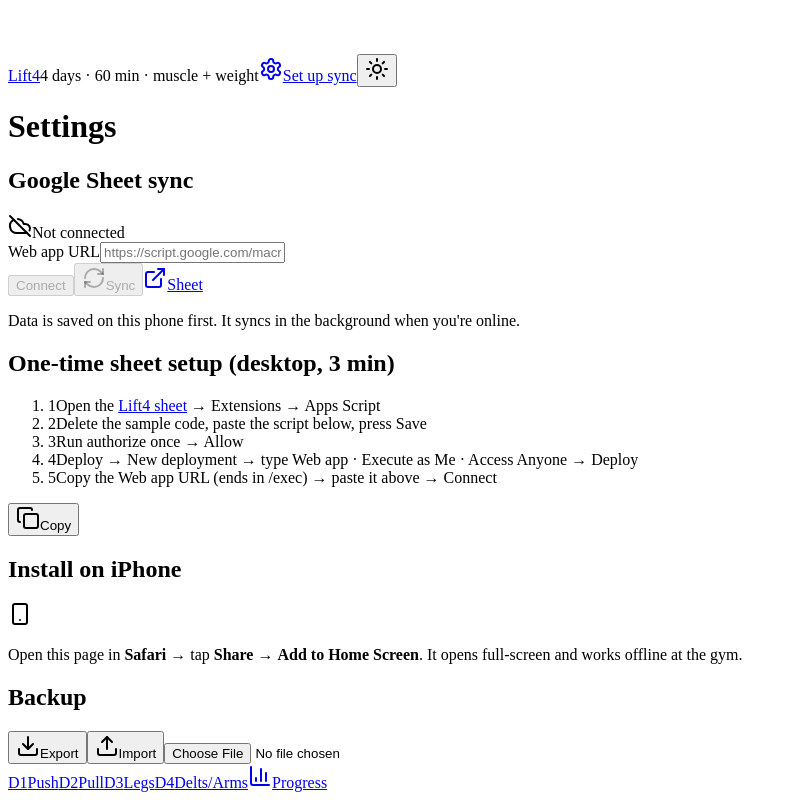
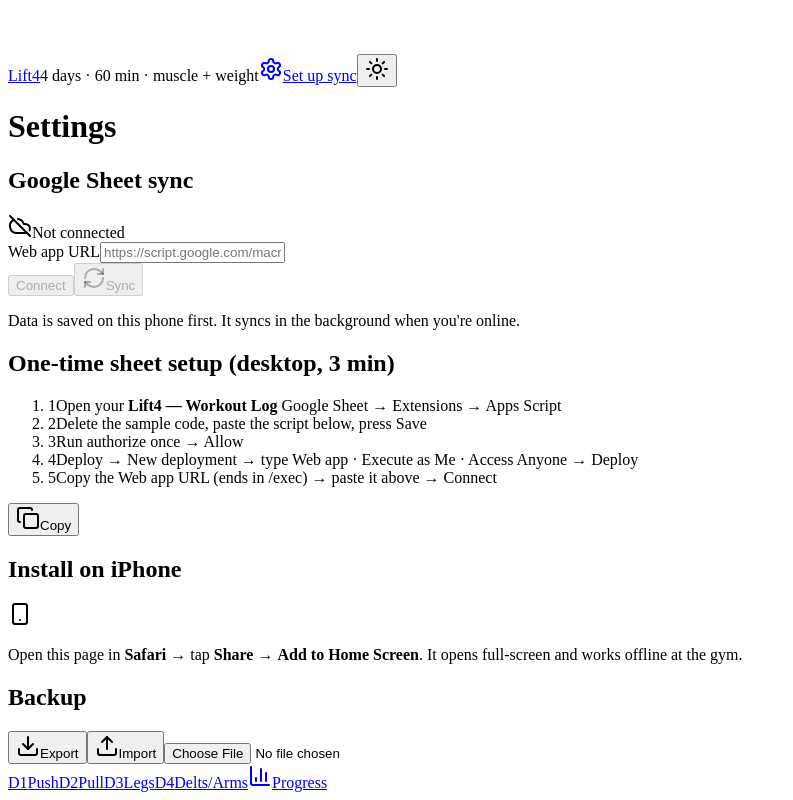
Before and after one commit to Sidshx/lift4, a React (Vite) app in the folder client/: page /#/settings in a window 1280 px wide. Shown: the part 1230-2030 px from the top of the page, without its empty margins (0-793 px from the left). Built offline with nearby package versions, Linux system fonts and the light colour scheme; a web font is replaced by a local one.

Commit message:
Move sheet link to runtime

```diff
--- a/client/src/lib/store.ts
+++ b/client/src/lib/store.ts
@@ -33,6 +33,7 @@
   sessions: SessionRec[];
   bodyweights: BwRec[];
   syncUrl: string;
+  sheetUrl: string;
   lastSync: number | null;
   status: SyncStatus;
   lastError: string;
@@ -55,7 +56,7 @@
 export const persistent = !!storage;
 
 function load(): State {
-  const base: State = { sets: [], sessions: [], bodyweights: [], syncUrl: "", lastSync: null, status: "off", lastError: "" };
+  const base: State = { sets: [], sessions: [], bodyweights: [], syncUrl: "", sheetUrl: "", lastSync: null, status: "off", lastError: "" };
   try {
     const raw = storage?.getItem(KEY);
     if (raw) {
@@ -155,6 +156,10 @@
   });
 }
 
+export function setSheetUrl(sheetUrl: string) {
+  set({ sheetUrl }, true, false);
+}
+
 export function setStatus(status: SyncStatus, lastError = "") {
   set({ status, lastError }, false);
 }
--- a/client/src/lib/sync.ts
+++ b/client/src/lib/sync.ts
@@ -1,5 +1,5 @@
 import { PLAN, weekKey } from "@/data/plan";
-import { exInfo, getState, markSynced, setChangeHandler, setStatus } from "@/lib/store";
+import { exInfo, getState, markSynced, setChangeHandler, setStatus, setSheetUrl } from "@/lib/store";
 
 let timer: ReturnType<typeof setTimeout> | null = null;
 let inFlight = false;
@@ -62,6 +62,7 @@
   try {
     const res = await fetch(url, { method: "GET", redirect: "follow" });
     const json = await res.json();
+    if (json.ok && json.app === "lift4" && json.sheet) setSheetUrl(json.sheet);
     return json.ok && json.app === "lift4" ? null : "That link didn't answer like the Lift4 script.";
   } catch {
     return "Couldn't reach that link. Check it's the Web app URL ending in /exec and access is 'Anyone'.";
--- a/client/src/pages/settings.tsx
+++ b/client/src/pages/settings.tsx
@@ -5,7 +5,6 @@
 import { syncNow, testUrl } from "@/lib/sync";
 import { cn } from "@/lib/utils";
 
-export const SHEET_URL = "https://docs.google.com/spreadsheets/d/1QsDFb6f3QFYCylPM66A_ESuyMF-CcTLNGyrqyForKYw/edit";
 
 function Section({ title, children, testid }: { title: string; children: React.ReactNode; testid: string }) {
   return (
@@ -18,6 +17,7 @@
 
 export default function SettingsPage() {
   const url = useStore((s) => s.syncUrl);
+  const sheetUrl = useStore((s) => s.sheetUrl);
   const status = useStore((s) => s.status);
   const lastSync = useStore((s) => s.lastSync);
   const lastError = useStore((s) => s.lastError);
@@ -80,7 +80,7 @@
         <div className="mt-2 flex gap-2">
           <button onClick={connect} disabled={!draft.trim() || busy} className="h-10 flex-1 rounded-md bg-primary text-sm font-bold text-primary-foreground disabled:opacity-50" data-testid="button-connect">{busy ? "Checking…" : url ? "Save & sync" : "Connect"}</button>
           <button onClick={() => syncNow()} disabled={!url} className="flex h-10 items-center gap-1.5 rounded-md bg-secondary px-3 text-sm font-medium disabled:opacity-50" data-testid="button-sync-now"><RefreshCw className="h-4 w-4" />Sync</button>
-          <a href={SHEET_URL} target="_blank" rel="noreferrer" className="flex h-10 items-center gap-1.5 rounded-md bg-secondary px-3 text-sm font-medium" data-testid="link-sheet"><ExternalLink className="h-4 w-4" />Sheet</a>
+          {sheetUrl && <a href={sheetUrl} target="_blank" rel="noreferrer" className="flex h-10 items-center gap-1.5 rounded-md bg-secondary px-3 text-sm font-medium" data-testid="link-sheet"><ExternalLink className="h-4 w-4" />Sheet</a>}
         </div>
         {msg && <p className={cn("mt-2 text-sm", msg.ok ? "text-primary" : "text-chart-2")} data-testid="text-sync-msg">{msg.text}</p>}
         <p className="mt-2 text-xs text-muted-foreground">Data is saved on this phone first. It syncs in the background when you're online.</p>
@@ -89,7 +89,7 @@
       <Section title="One-time sheet setup (desktop, 3 min)" testid="section-setup">
         <ol className="space-y-1.5 text-sm">
           {[
-            <>Open the <a href={SHEET_URL} target="_blank" rel="noreferrer" className="font-medium text-primary underline">Lift4 sheet</a> → Extensions → Apps Script</>,
+            <>Open your <b>Lift4 — Workout Log</b> Google Sheet → Extensions → Apps Script</>,
             <>Delete the sample code, paste the script below, press Save</>,
             <>Run <span className="font-mono">authorize</span> once → Allow</>,
             <>Deploy → New deployment → type Web app · Execute as Me · Access Anyone → Deploy</>,
```
Also changed, not shown: 1 other file (tests, documents, lock files or other folders).
